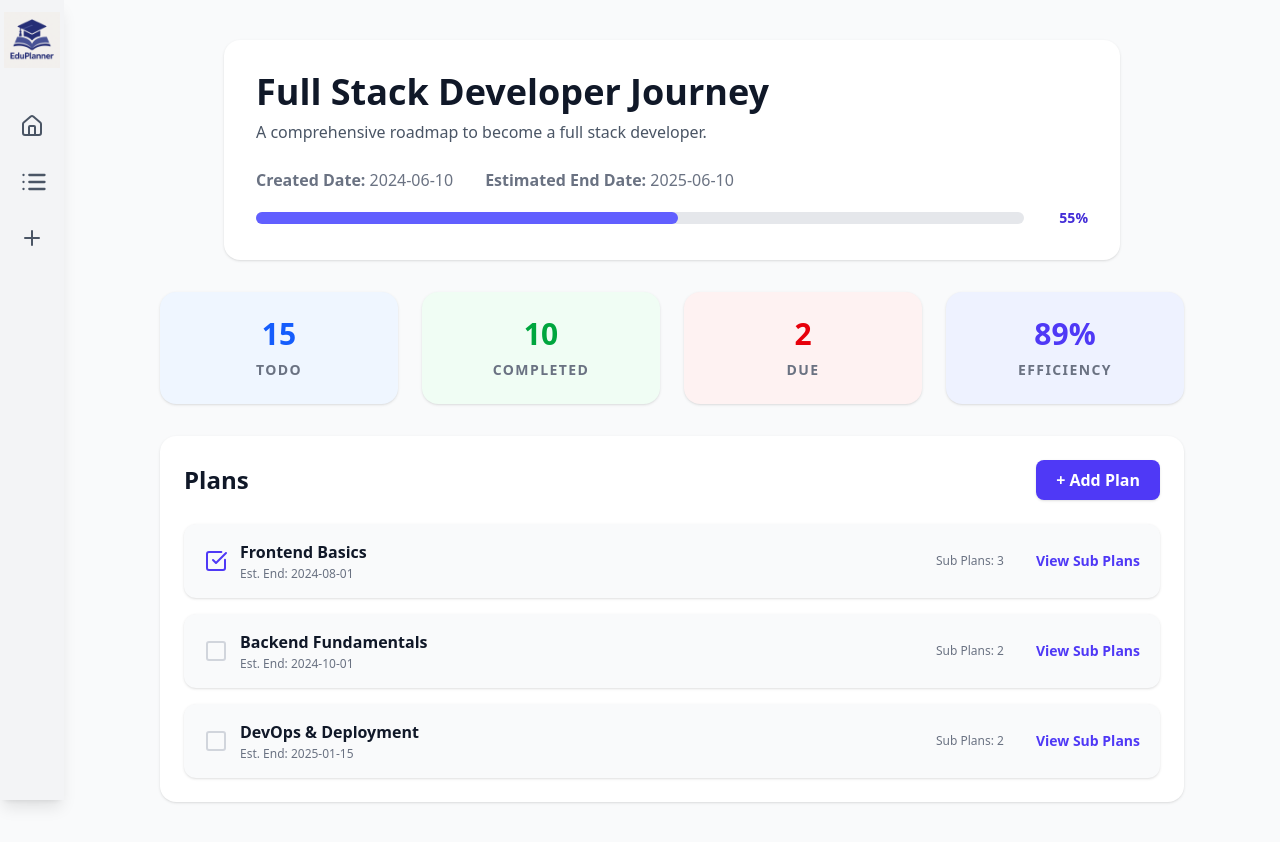
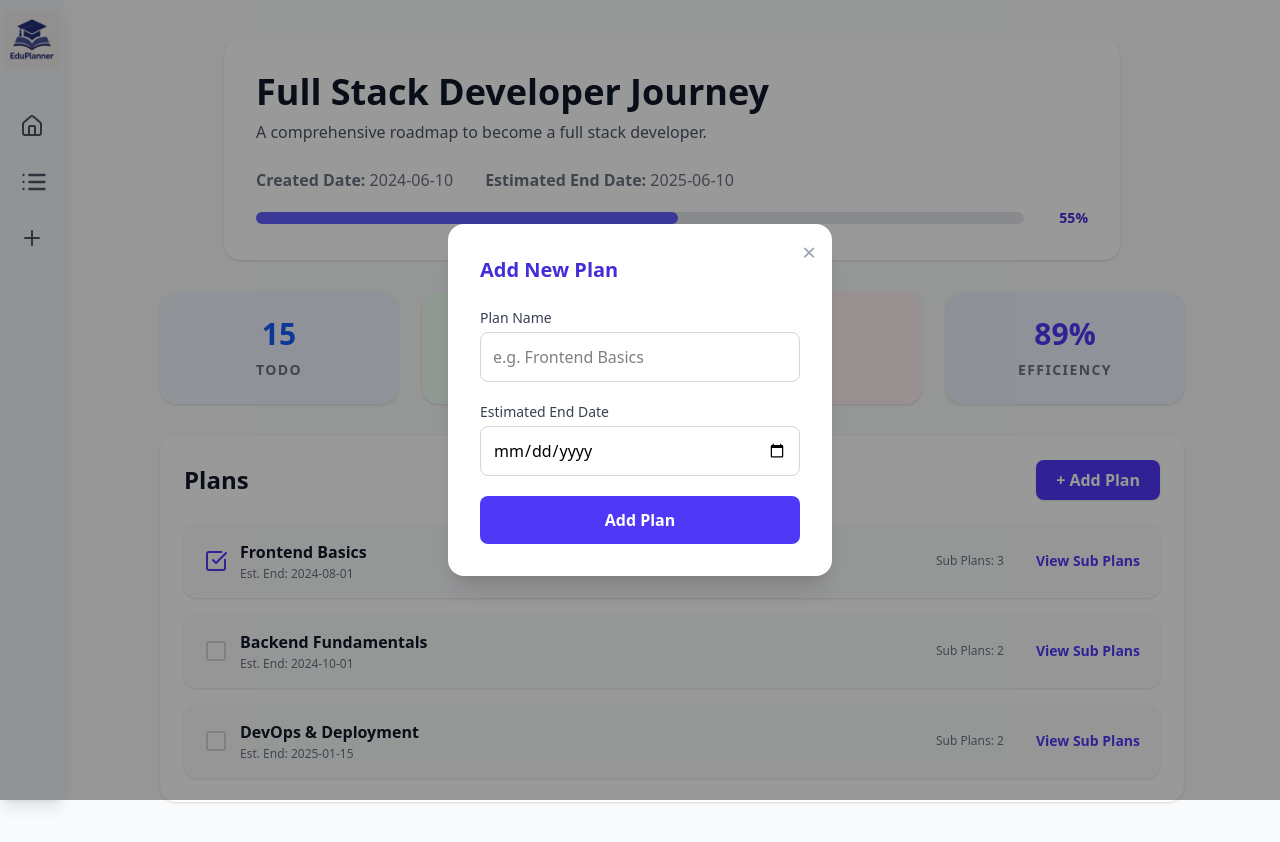
Before and after one commit to Prabesh1sharma/Edu_Planner_ui, a Next.js app: page /Plans/1 in a window 1280 px wide. Both pictures are taken after a click on the button "+ Add Plan". Built offline with nearby package versions, Linux system fonts and the light colour scheme.

Commit message:
added add plan component

```diff
--- /dev/null
+++ b/src/components/AddPlanModal.jsx
@@ -0,0 +1,62 @@
+'use client'
+import { useState } from 'react';
+
+export default function AddPlanModal({ open, onClose, onAdd }) {
+    const [name, setName] = useState('');
+    const [date, setDate] = useState('');
+
+    const handleSubmit = (e) => {
+        e.preventDefault();
+        if (!name || !date) return;
+        onAdd({ title: name, estimatedEndDate: date });
+        setName('');
+        setDate('');
+        onClose();
+    };
+
+    if (!open) return null;
+
+    return (
+        <div className="fixed inset-0 z-50 flex items-center justify-center bg-black/40">
+            <div className="bg-white rounded-2xl shadow-xl p-8 w-full max-w-sm relative">
+                <button
+                    onClick={onClose}
+                    className="absolute top-3 right-4 text-gray-400 hover:text-indigo-600 text-2xl"
+                    aria-label="Close"
+                >
+                    &times;
+                </button>
+                <h3 className="text-xl font-bold text-indigo-700 mb-6">Add New Plan</h3>
+                <form onSubmit={handleSubmit} className="space-y-5">
+                    <div>
+                        <label className="block text-sm font-medium text-gray-700 mb-1">Plan Name</label>
+                        <input
+                            type="text"
+                            value={name}
+                            onChange={e => setName(e.target.value)}
+                            required
+                            className="w-full border border-gray-300 rounded-lg p-3 focus:outline-none focus:ring-2 focus:ring-indigo-400"
+                            placeholder="e.g. Frontend Basics"
+                        />
+                    </div>
+                    <div>
+                        <label className="block text-sm font-medium text-gray-700 mb-1">Estimated End Date</label>
+                        <input
+                            type="date"
+                            value={date}
+                            onChange={e => setDate(e.target.value)}
+                            required
+                            className="w-full border border-gray-300 rounded-lg p-3 focus:outline-none focus:ring-2 focus:ring-indigo-400"
+                        />
+                    </div>
+                    <button
+                        type="submit"
+                        className="w-full bg-indigo-600 hover:bg-indigo-700 text-white font-semibold py-3 rounded-lg transition"
+                    >
+                        Add Plan
+                    </button>
+                </form>
+            </div>
+        </div>
+    );
+}
--- a/src/components/PlanList.jsx
+++ b/src/components/PlanList.jsx
@@ -1,19 +1,39 @@
+'use client'
+import { useState } from 'react';
 import { CheckSquare, Square } from 'lucide-react';
+import AddPlanModal from './AddPlanModal';
 
 export default function PlanList({ plans, onAddPlan }) {
+    const [showModal, setShowModal] = useState(false);
+    const [localPlans, setLocalPlans] = useState(plans);
+
+    const handleAdd = (plan) => {
+        setLocalPlans([
+            ...localPlans,
+            {
+                id: localPlans.length + 1,
+                title: plan.title,
+                completed: false,
+                estimatedEndDate: plan.estimatedEndDate,
+                subPlansCount: 0,
+                subPlans: []
+            }
+        ]);
+    };
+
     return (
         <div className="max-w-5xl mx-auto bg-white rounded-2xl shadow p-6">
             <div className="flex justify-between items-center mb-6">
                 <h2 className="text-2xl font-bold text-gray-900">Plans</h2>
                 <button
-                    onClick={onAddPlan}
+                    onClick={() => setShowModal(true)}
                     className="bg-indigo-600 hover:bg-indigo-700 text-white font-semibold px-5 py-2 rounded-lg shadow transition"
                 >
                     + Add Plan
                 </button>
             </div>
             <ul className="space-y-4">
-                {plans.map((plan) => (
+                {localPlans.map((plan) => (
                     <li
                         key={plan.id}
                         className="flex items-center justify-between bg-gray-50 rounded-xl px-5 py-4 shadow-sm"
@@ -42,6 +62,11 @@ export default function PlanList({ plans, onAddPlan }) {
                     </li>
                 ))}
             </ul>
+            <AddPlanModal
+                open={showModal}
+                onClose={() => setShowModal(false)}
+                onAdd={handleAdd}
+            />
         </div>
     );
 }
```
